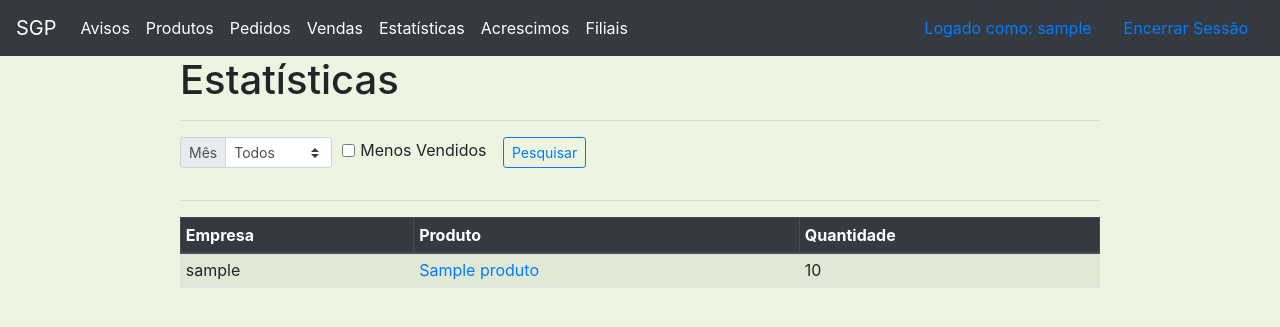
After one commit to vitornr7/estoque-django, a Django app: page /estatisticas in a window 1280 px wide. The commit adds this page. Shown: the top 327 px of the page. Run offline with Django 3.2, Linux system fonts and the light colour scheme; a user stored in the database is signed in; tables that the repository leaves empty hold one stand-in row (values such as "Sample post"); some libraries are stand-ins or nearby versions.

Commit message:
estatisticas

```diff
--- a/estoque/models.py
+++ b/estoque/models.py
@@ -64,7 +64,8 @@ class VendasFilial(models.Model):
         validators=[MinValueValidator(1), MaxValueValidator(1000000)])
     valor = models.DecimalField(max_digits=10, decimal_places=2, validators=[
                                 MinValueValidator(0), MaxValueValidator(1000000)])
-    data = models.DateTimeField(auto_now_add=True)
+    # data = models.DateTimeField(auto_now_add=True)
+    data = models.DateTimeField()
 
     def __str__(self):
         return self.produto.nome + ' - ' + str(self.data)
--- a/estoque/templates/estoque/base.html
+++ b/estoque/templates/estoque/base.html
@@ -38,6 +38,11 @@
 
                 <li class="nav-item active">
                     <a class="nav-link" href="{% url 'estoque:listar_vendas' %}">Vendas<span
+                            class="sr-only">(current)</span></a>
+                </li>
+
+                <li class="nav-item active">
+                    <a class="nav-link" href="{% url 'estoque:estatisticas' %}">Estatísticas<span
                             class="sr-only">(current)</span></a>
                 </li>
 
--- /dev/null
+++ b/estoque/templates/estoque/estatisticas.html
@@ -0,0 +1,110 @@
+{% extends 'estoque/base.html' %}
+
+{% block corpo %}
+
+<h1>Estatísticas</h1>
+
+<hr>
+{# action="{% url 'estoque:listar_produtos' %}" #}
+<form class="form-group" method="GET">
+    <div class="form-row align-items-center">
+
+        <div class="form-group col-auto">
+            <div class="input-group input-group-sm">
+                <div class="input-group-prepend">
+                    <label class="input-group-text" for="inputGroupSelect01">Mês</label>
+                </div>
+                <select class="custom-select" id="inputGroupSelect01" name="mes">
+                    <option selected value="0">Todos</option>
+                    <option value="1">Janeiro</option>
+                    <option value="2">Fevereiro</option>
+                    <option value="3">Março</option>
+                    <option value="4">Abril</option>
+                    <option value="5">Maio</option>
+                    <option value="6">Junho</option>
+                    <option value="7">Julho</option>
+                    <option value="8">Agosto</option>
+                    <option value="9">Setembro</option>
+                    <option value="10">Outubro</option>
+                    <option value="11">Novembro</option>
+                    <option value="12">Dezembro</option>
+                </select>
+            </div>
+        </div>
+
+
+        <div class="form-group col">
+            <div class="form-check form-check-inline">
+                <input class="form-check-input" type="checkbox" id="inlineCheckbox1" value="menos_vendidos" name="menos_vendidos">
+                <label class="form-check-label" for="inlineCheckbox1">Menos Vendidos</label>
+            </div>
+
+            <button class="btn btn-outline-primary btn-sm" type="submit">Pesquisar</button>
+        </div>
+    </div>
+</form>
+
+<hr>
+
+<div class="table-responsive">
+    <table class="table table-striped table-bordered table-sm">
+        <thead class="thead-dark">
+            <tr>
+                {% if request.user.is_superuser %}<th scope="col">Empresa</th>{% endif %}
+                <th scope="col">Produto</th>
+                <th scope="col">Quantidade</th>
+            </tr>
+        </thead>
+        <tbody>
+            {% for venda in vendas %}
+            <tr>
+                {% if request.user.is_superuser %}
+                <td>
+                    {{ venda.nome_empresa }}
+                </td>
+                {% endif %}
+                <td>
+                    <a href="{% url 'estoque:detalhes_produto' venda.id_prod %}">{{ venda.nome_prod }}</a>
+                </td>
+                <td>
+                    {{ venda.qtd_vendida }}
+                </td>
+            </tr>
+            {% empty %}
+            <tr>
+                <td colspan=5>
+                    <h4>Nenhum resultado encontrado.</h4>
+                </td>
+            </tr>
+            {% endfor %}
+        </tbody>
+    </table>
+</div>
+
+{% if vendas.has_other_pages %}
+
+<ul class="pagination float-right">
+    <li class="page-item">
+        <span class="page-link">{{ vendas.number }}/{{ vendas.paginator.num_pages }}</span>
+    </li>
+
+    {% if vendas.has_previous %}
+    <li class="page-item"><a class="page-link"
+            href="?mes={{ request.GET.mes }}&menos_vendidos={{ request.GET.menos_vendidos }}&page={{ vendas.previous_page_number }}">Anterior</a>
+    </li>
+    {% else %}
+    <li class="page-item disabled"><span class="page-link">Anterior</span></li>
+    {% endif %}
+
+    {% if vendas.has_next %}
+    <li class="page-item"><a class="page-link"
+            href="?mes={{ request.GET.mes }}&menos_vendidos={{ request.GET.menos_vendidos }}&page={{ vendas.next_page_number }}">Proxima</a>
+    </li>
+    {% else %}
+    <li class="page-item disabled"><span class="page-link">Proxima</span></li>
+    {% endif %}
+</ul>
+
+{% endif %}
+
+{% endblock %}
--- a/estoque/templates/estoque/listar_vendas.html
+++ b/estoque/templates/estoque/listar_vendas.html
@@ -90,6 +90,7 @@
         </tbody>
     </table>
 </div>
+
 {% if vendas.has_other_pages %}
 
 <ul class="pagination float-right">
--- a/estoque/urls.py
+++ b/estoque/urls.py
@@ -28,6 +28,8 @@ urlpatterns = [
     path('filial_vender/<int:pk>', views.filial_vender, name='filial_vender'),
     path('filial_pedido/<int:pk>', views.filial_pedido, name='filial_pedido'),
 
+    path('estatisticas', views.estatisticas, name='estatisticas'),
+
 
     # path('acrescentar_estoque/<int:pk>', views.acrescentar_estoque, name='acrescentar_estoque'),
 
--- a/estoque/views.py
+++ b/estoque/views.py
@@ -529,3 +529,43 @@ def listar_compras_central(request):
         return render(request, 'estoque/listar_compras_central.html', {'compras': compras, 'info': info})
 
     return render(request, 'estoque/listar_compras_central.html')
+
+
+@login_required
+def estatisticas(request):
+    page = request.GET.get('page', 1)
+    # nome_empresa = request.GET.get('nome_empresa')
+    mes = request.GET.get('mes')
+    menos_vendidos = request.GET.get('menos_vendidos')
+
+    if request.user.is_superuser:
+        vendas = VendasFilial.objects.all()
+    else:
+        usuario = get_object_or_404(Empresa, usuario=request.user)
+        vendas = VendasFilial.objects.filter(empresa=usuario)
+
+    if mes:
+        mes = int(mes)
+    else:
+        mes = 0
+
+    if mes != 0:
+        vendas = vendas.filter(data__month=mes)
+
+    if menos_vendidos:
+        vendas = vendas.values(nome_empresa=F('empresa__usuario__username'), id_prod=F('produto'), nome_prod=F('produto__nome')).annotate(qtd_vendida=Sum('quantidade')).order_by('qtd_vendida')
+    else:
+        vendas = vendas.values(nome_empresa=F('empresa__usuario__username'), id_prod=F('produto'), nome_prod=F('produto__nome')).annotate(qtd_vendida=Sum('quantidade')).order_by('-qtd_vendida')
+
+    # if nome_produto:
+    #     if nome_produto.isdigit():
+    #         vendas = vendas.filter(produto__codigo=nome_produto)
+    #     else:
+    #         vendas = vendas.filter(produto__nome__icontains=nome_produto)
+
+    # if nome_empresa and request.user.is_superuser:
+    #     vendas = vendas.filter(Q(empresa__usuario__username=nome_empresa))
+
+    vendas = paginar(vendas, page, 3)
+
+    return render(request, 'estoque/estatisticas.html', {'vendas': vendas})
```
